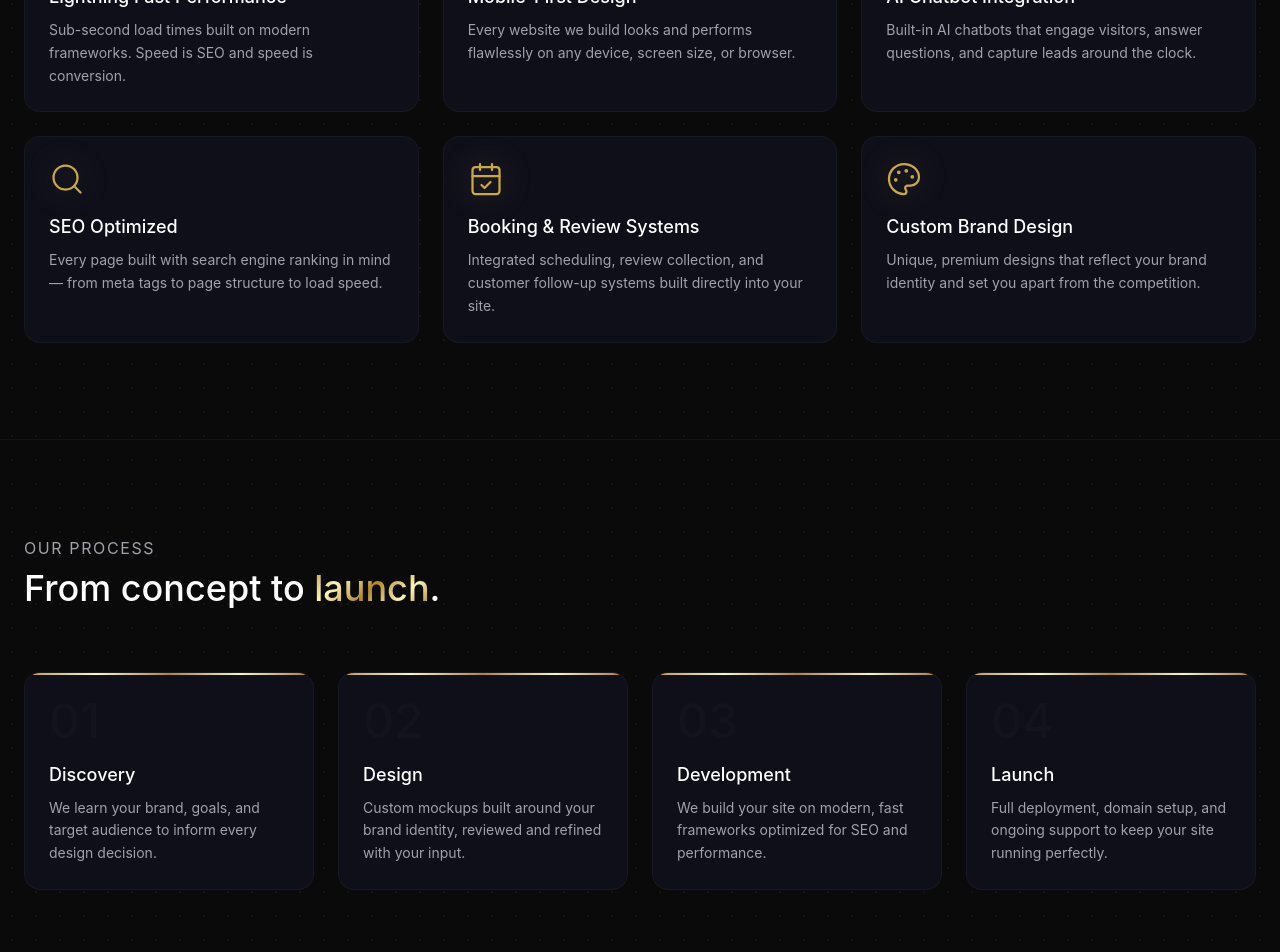
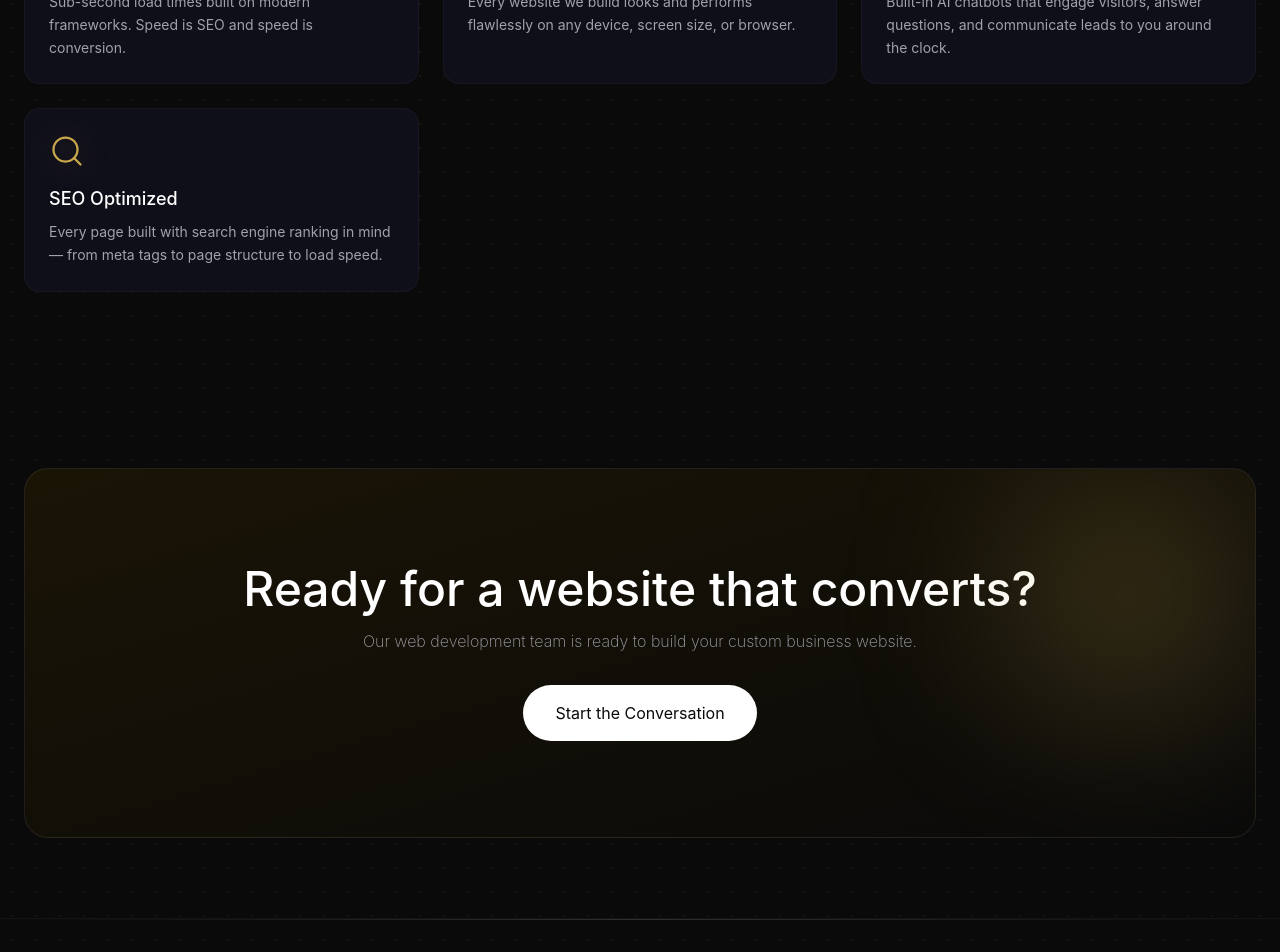
Before and after one commit to swilliams-vv/VisionaryVenturesLandingPage, a Next.js app: page /website-building in a window 1280 px wide. Shown: the part 920-1872 px from the top of the page. Built offline with nearby package versions, Linux system fonts and the light colour scheme.

Commit message:
Update page.js

```diff
--- a/app/website-building/page.js
+++ b/app/website-building/page.js
@@ -1,7 +1,7 @@
 import Nav from '../../components/Nav'
 import Footer from '../../components/Footer'
 import Link from 'next/link'
-import { Zap, MonitorSmartphone, Bot, Search, CalendarCheck, Palette } from 'lucide-react'
+import { Zap, MonitorSmartphone, Bot, Search } from 'lucide-react'
 
 export const metadata = {
   title: 'Custom Website Design & Development | Visionary Ventures',
@@ -15,10 +15,8 @@ const goldText = {background:gold,WebkitBackgroundClip:'text',WebkitTextFillColo
 const features = [
   { icon: Zap, title: 'Lightning Fast Performance', desc: 'Sub-second load times built on modern frameworks. Speed is SEO and speed is conversion.' },
   { icon: MonitorSmartphone, title: 'Mobile-First Design', desc: 'Every website we build looks and performs flawlessly on any device, screen size, or browser.' },
-  { icon: Bot, title: 'AI Chatbot Integration', desc: 'Built-in AI chatbots that engage visitors, answer questions, and capture leads around the clock.' },
+  { icon: Bot, title: 'AI Chatbot Integration', desc: 'Built-in AI chatbots that engage visitors, answer questions, and communicate leads to you around the clock.' },
   { icon: Search, title: 'SEO Optimized', desc: 'Every page built with search engine ranking in mind — from meta tags to page structure to load speed.' },
-  { icon: CalendarCheck, title: 'Booking & Review Systems', desc: 'Integrated scheduling, review collection, and customer follow-up systems built directly into your site.' },
-  { icon: Palette, title: 'Custom Brand Design', desc: 'Unique, premium designs that reflect your brand identity and set you apart from the competition.' },
 ]
 
 export default function WebsiteBuildingPage() {
@@ -37,7 +35,7 @@ export default function WebsiteBuildingPage() {
             <span style={goldText}>Work For You.</span>
           </h1>
           <p className="mt-6 text-lg text-[#a1a1aa] max-w-2xl font-extralight">
-            We design and build custom websites that don't just look great — they actively grow your business. From professional website design to full AI integration, our web development services are built to convert.
+            We design and build custom websites that don't just look great — they actively grow your business. Professional website design built to convert.
           </p>
           <div className="mt-10 flex flex-col sm:flex-row gap-4">
             <Link href="/#contact" className="w-full sm:w-auto px-8 py-3 rounded-full text-base font-medium text-[#0a0a0a] transition-all duration-300 hover:-translate-y-[2px]" style={{background:gold}}>Start Your Website</Link>
@@ -67,24 +65,6 @@ export default function WebsiteBuildingPage() {
         </div>
       </section>
 
-      <section className="py-24 border-t border-[#ffffff0a]">
-        <div className="max-w-7xl mx-auto px-6">
-          <h2 className="text-base uppercase tracking-widest text-[#a1a1aa] mb-2">Our Process</h2>
-          <p className="text-3xl md:text-4xl font-medium text-white mb-16">
-            From concept to <span style={goldText}>launch</span>.
-          </p>
-          <div className="grid grid-cols-1 md:grid-cols-4 gap-6">
-            {[['1','Discovery','We learn your brand, goals, and target audience to inform every design decision.'],['2','Design','Custom mockups built around your brand identity, reviewed and refined with your input.'],['3','Development','We build your site on modern, fast frameworks optimized for SEO and performance.'],['4','Launch','Full deployment, domain setup, and ongoing support to keep your site running perfectly.']].map(([num, title, desc]) => (
-              <div key={num} className="bg-[#0f0f1a] border border-[#ffffff0a] rounded-2xl p-6 relative overflow-hidden hover:-translate-y-1 transition-all duration-300">
-                <div className="absolute top-0 left-0 right-0 h-[2px]" style={{background:gold}}></div>
-                <div className="text-5xl font-medium text-[#ffffff05] mb-4">0{num}</div>
-                <h3 className="text-lg font-medium text-white mb-2">{title}</h3>
-                <p className="text-[#a1a1aa] text-sm leading-relaxed">{desc}</p>
-              </div>
-            ))}
-          </div>
-        </div>
-      </section>
 
       <section className="py-20 px-6">
         <div className="max-w-7xl mx-auto rounded-3xl p-12 md:p-24 text-center relative overflow-hidden border border-[#ffffff15]" style={{background:'linear-gradient(to bottom right, #1a1405, #0a0a0a)'}}>
```
